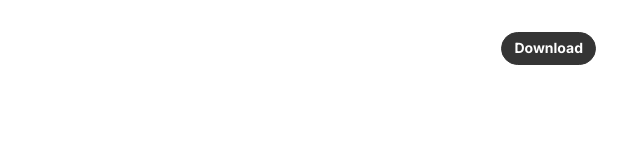
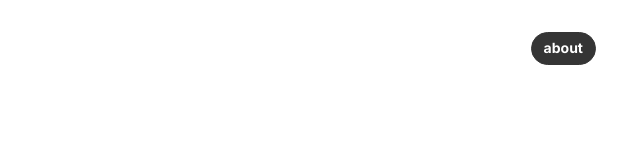
Before and after one commit to walidamriou/flashy, an Electron app: page docs/help/index.html in a window 800 px wide. Shown: the top 160 px of the page, without its empty margins (136-776 px from the left). Drawn offline with Linux system fonts and the light colour scheme.

Commit message:
Update index.html

```diff
--- a/docs/help/index.html
+++ b/docs/help/index.html
@@ -29,7 +29,7 @@
           <a href="#" role="link" aria-label="#">
             <img>
           </a>
-          <a href="#download" role="link" aria-label="#" class="ui-component-button ui-component-button-small ui-component-button-primary">Download</a>
+          <a href="https://flashy.walidamriou.com" target="_blank" role="link" class="ui-component-button ui-component-button-small ui-component-button-primary">about</a>
         </div>
       </div>
     </header>
```
